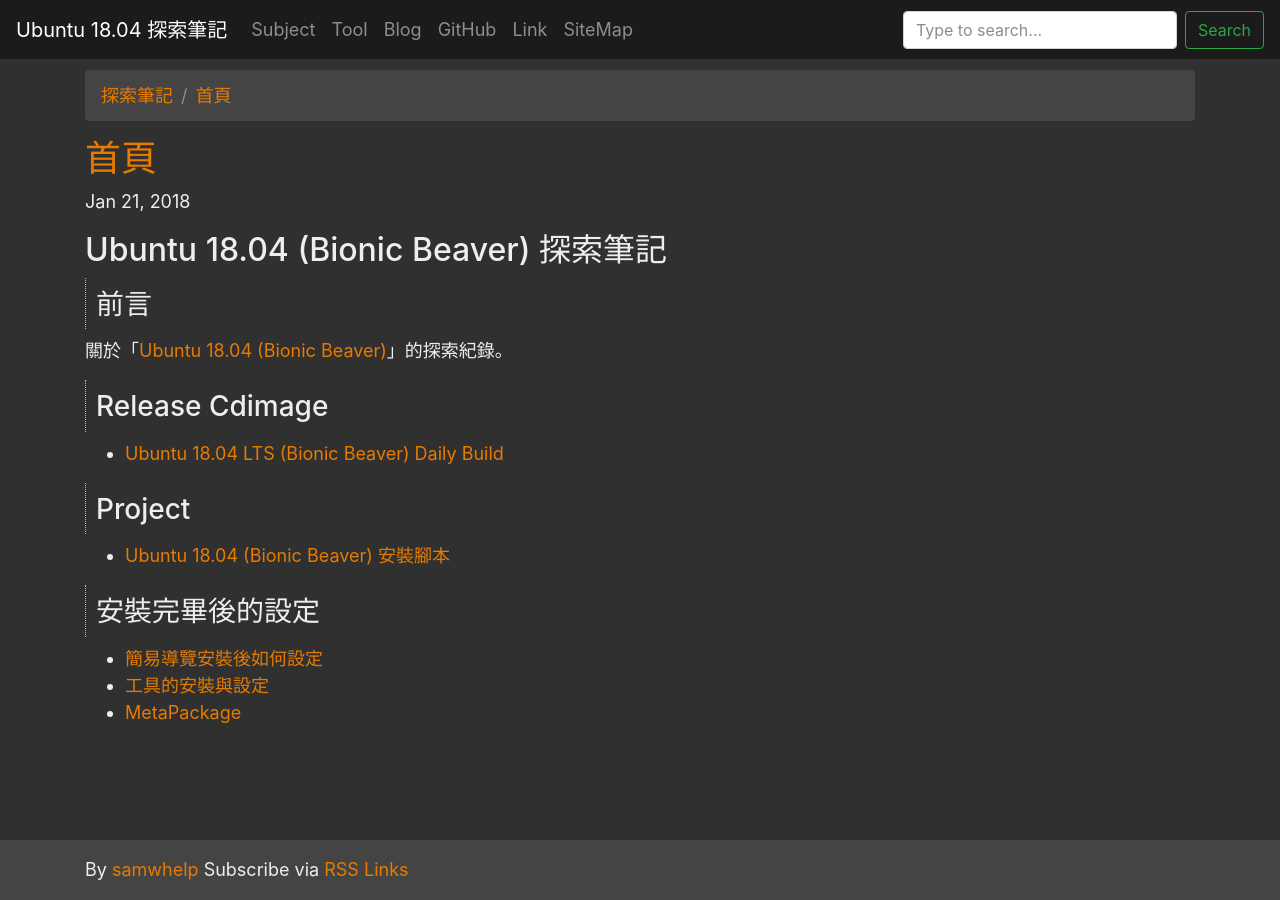
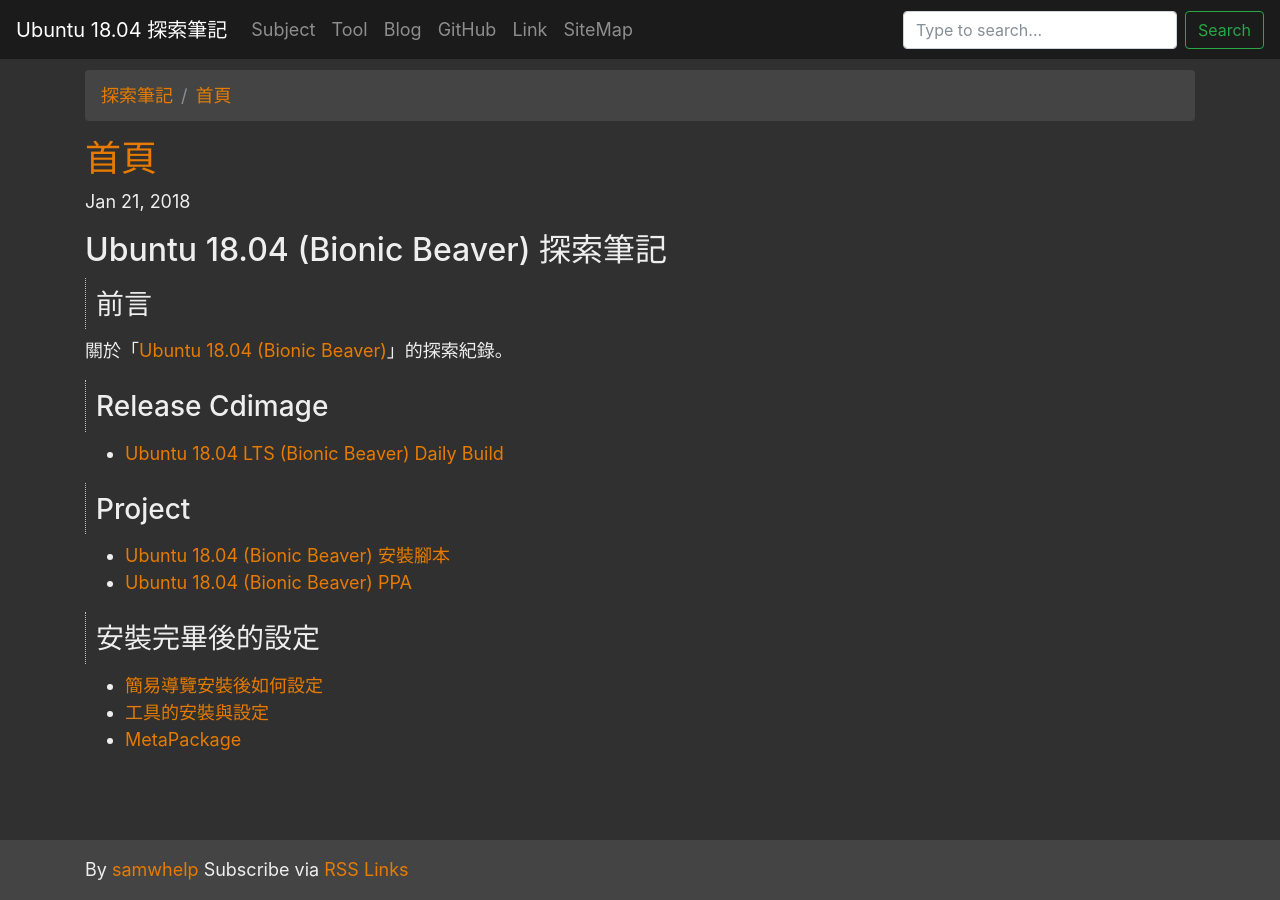
Before and after one commit to samwhelp/note-ubuntu-18.04, a Jekyll site: the page built from index.md, in a window 1280 px wide. Built offline with Jekyll 4.4.1, drawn with Linux system fonts in a browser that asks for light colours; nearby versions of some CDN libraries.

Commit message:
add link

```diff
--- a/index.md
+++ b/index.md
@@ -24,7 +24,7 @@ source_url: '/index.md'
 ## Project
 
 * [Ubuntu 18.04 (Bionic Beaver) 安裝腳本](https://github.com/samwhelp/play-ubuntu-18.04-plan)
-
+* [Ubuntu 18.04 (Bionic Beaver) PPA](https://github.com/samwhelp/play-ubuntu-18.04-ppa)
 
 ## 安裝完畢後的設定
 
```
Also changed, not shown: README.md.
